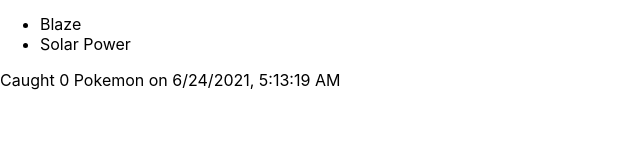
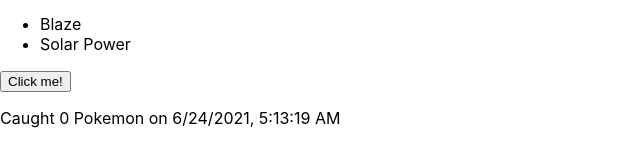
Before and after one commit to rickscode/Pokedex, a React (Create React App) app: page / in a window 1280 px wide. Shown: the part 568-734 px from the top of the page, without its empty margins (0-640 px from the left). Built offline with nearby package versions, Linux system fonts and the light colour scheme.

Commit message:
using State

```diff
--- a/src/CaughtPokemon.js
+++ b/src/CaughtPokemon.js
@@ -1,8 +1,20 @@
-import React from "react";
+import React, { useState } from "react";
 
 const CaughtPokemon = () => {
     const date = new Date().toLocaleString();
-    return <p>Caught 0 Pokemon on {date}</p>;
+    // use State functionality to update pokemon caught
+    const [caught, setCaught] = useState(0);
+
+    function catchPokemon() {
+      setCaught(caught + 1);
+    }
+    return (
+    <div>
+      {/*Onclick call the function and update caught variable by one */}
+    <button onClick={catchPokemon}>Click me!</button>
+    <p>Caught {caught} Pokemon on {date}</p>
+    </div>
+    );
   };
 
   export default CaughtPokemon;
```
